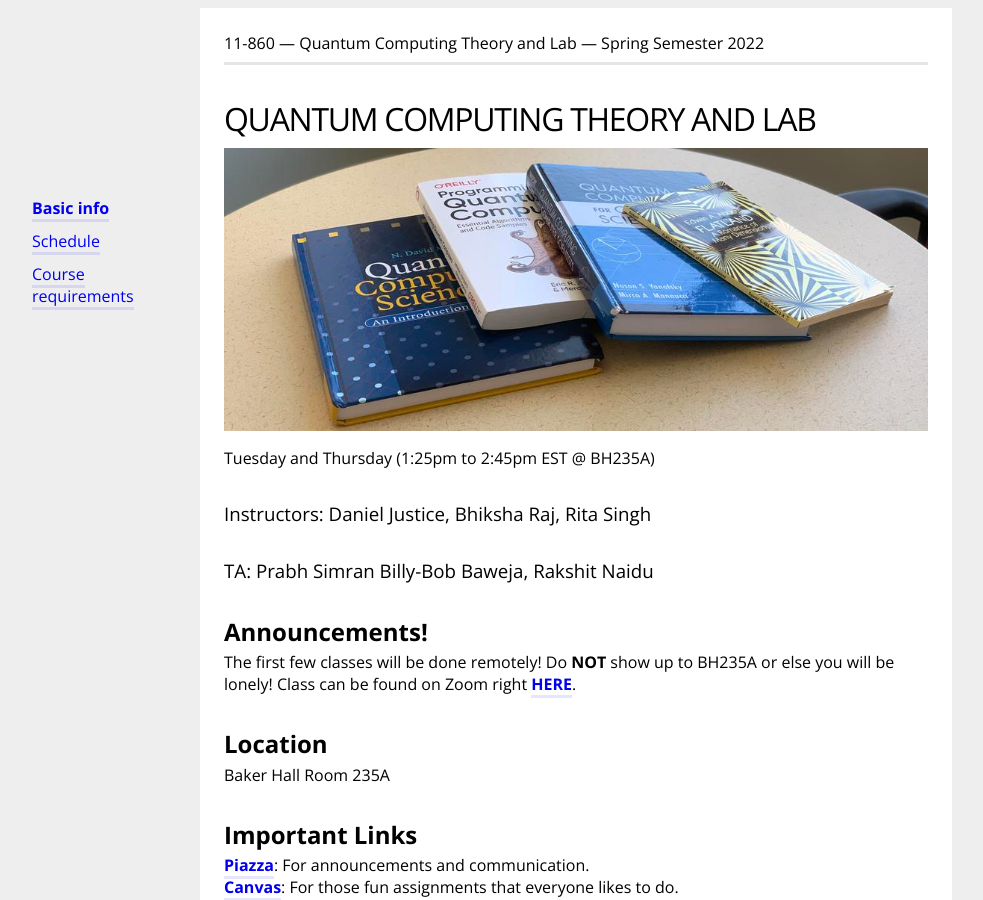
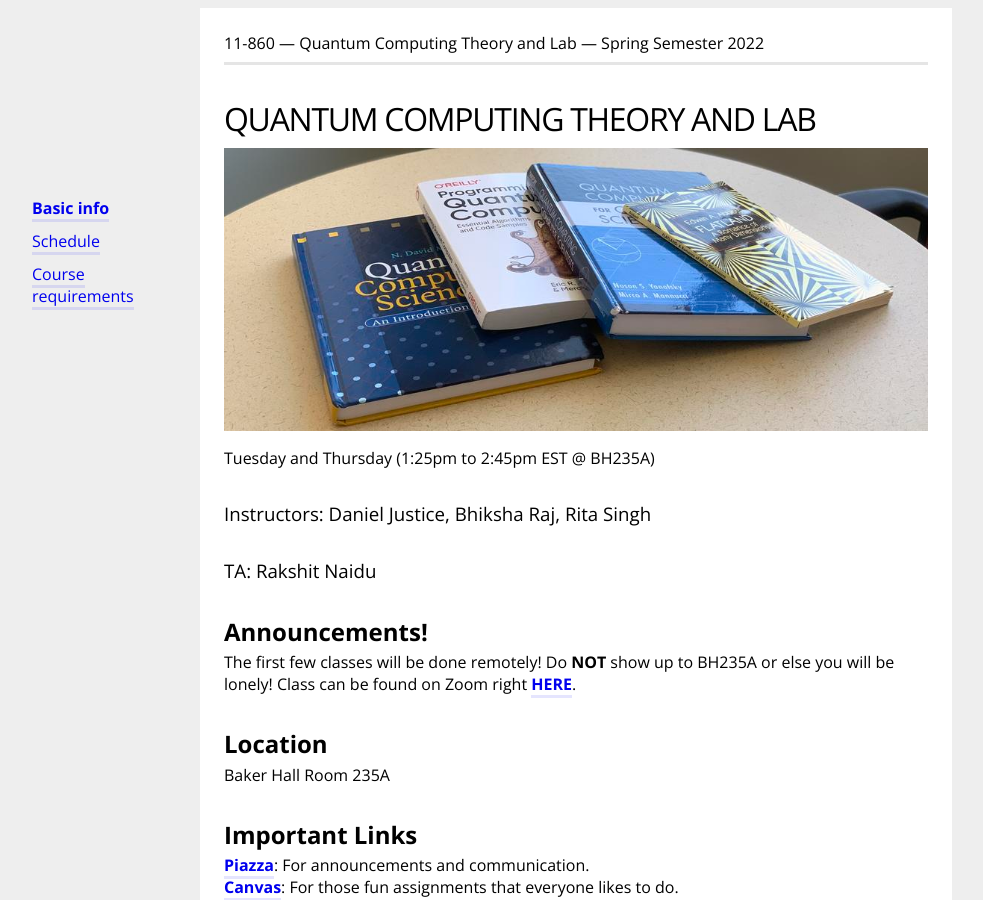
Before and after one commit to thequantumturtle/QuantumSpring2022, a Jekyll site: the page built from index.md, in a window 1280 px wide and 900 px high. Shown: the whole window, without its empty margins (64-1047 px from the left). Built offline with Jekyll 4.4.1, drawn with Linux system fonts in a browser that asks for light colours.

Commit message:
removed prabh as TA

```diff
--- a/index.md
+++ b/index.md
@@ -10,7 +10,7 @@ menuPosition: 1
 
 Tuesday and Thursday (1:25pm to 2:45pm EST @ BH235A)
 ### Instructors: Daniel Justice, Bhiksha Raj, Rita Singh
-### TA: Prabh Simran Billy-Bob Baweja, Rakshit Naidu
+### TA: Rakshit Naidu
 
 
 ## Announcements!
```
